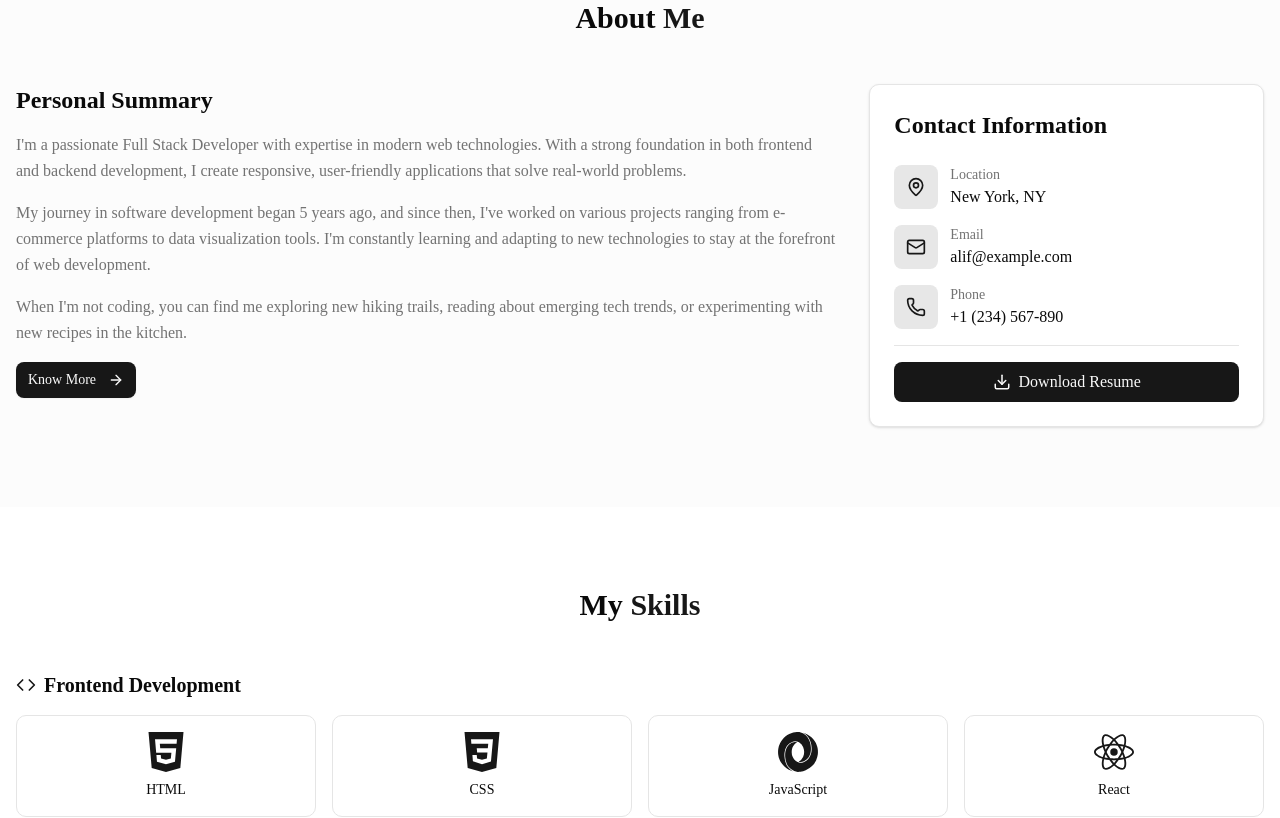
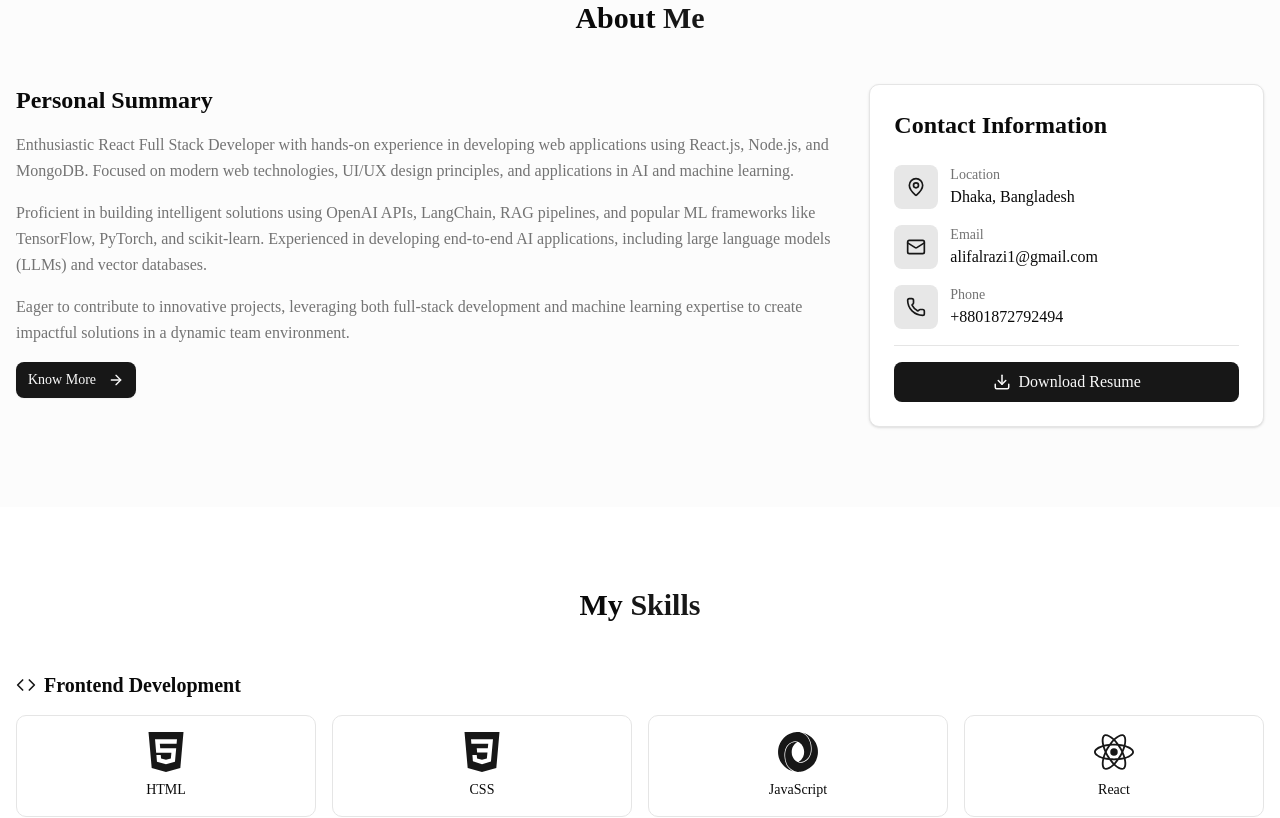
Before and after one commit to ALIF-AL-RAZI/New-Portfolio, a Next.js app: page / in a window 1280 px wide. Shown: the part 960-1778 px from the top of the page. Built offline with nearby package versions, Linux system fonts and the light colour scheme.

Commit message:
all contact info set

```diff
--- a/app/components/AboutSection.jsx
+++ b/app/components/AboutSection.jsx
@@ -29,19 +29,21 @@ export default function AboutSection() {
           >
             <h3 className="text-2xl font-semibold">Personal Summary</h3>
             <p className="text-muted-foreground leading-relaxed">
-              I'm a passionate Full Stack Developer with expertise in modern web technologies.
-              With a strong foundation in both frontend and backend development, I create
-              responsive, user-friendly applications that solve real-world problems.
+            Enthusiastic React Full Stack Developer with hands-on experience in developing web
+applications using React.js, Node.js, and MongoDB. Focused on modern web technologies,
+UI/UX design principles, and applications in AI and machine learning.
             </p>
             <p className="text-muted-foreground leading-relaxed">
-              My journey in software development began 5 years ago, and since then, I've worked
-              on various projects ranging from e-commerce platforms to data visualization tools.
-              I'm constantly learning and adapting to new technologies to stay at the forefront
-              of web development.
+            Proficient in
+building intelligent solutions using OpenAI APIs, LangChain, RAG pipelines, and
+popular ML frameworks like TensorFlow, PyTorch, and scikit-learn. Experienced in
+developing end-to-end AI applications, including large language models (LLMs) and
+vector databases.
             </p>
             <p className="text-muted-foreground leading-relaxed">
-              When I'm not coding, you can find me exploring new hiking trails, reading about
-              emerging tech trends, or experimenting with new recipes in the kitchen.
+            Eager to contribute to innovative projects, leveraging both full-stack
+development and machine learning expertise to create impactful solutions in a dynamic team
+environment.
             </p>
             <Link href="/about">
               <Button>
@@ -66,7 +68,7 @@ export default function AboutSection() {
                 </div>
                 <div>
                   <p className="text-sm text-muted-foreground">Location</p>
-                  <p className="font-medium">New York, NY</p>
+                  <p className="font-medium">Dhaka, Bangladesh</p>
                 </div>
               </div>
 
@@ -76,8 +78,8 @@ export default function AboutSection() {
                 </div>
                 <div>
                   <p className="text-sm text-muted-foreground">Email</p>
-                  <a href="mailto:alif@example.com" className="font-medium hover:text-primary transition-colors">
-                    alif@example.com
+                  <a href="mailto:alifalrazi1@gmail.com" className="font-medium hover:text-primary transition-colors">
+                  alifalrazi1@gmail.com
                   </a>
                 </div>
               </div>
@@ -88,8 +90,8 @@ export default function AboutSection() {
                 </div>
                 <div>
                   <p className="text-sm text-muted-foreground">Phone</p>
-                  <a href="tel:+1234567890" className="font-medium hover:text-primary transition-colors">
-                    +1 (234) 567-890
+                  <a href="tel:+8801872792494" className="font-medium hover:text-primary transition-colors">
+                  +8801872792494
                   </a>
                 </div>
               </div>
--- a/app/components/ContactSection.jsx
+++ b/app/components/ContactSection.jsx
@@ -167,7 +167,7 @@ export default function ContactSection() {
 
             <div className="space-y-4">
               <Link
-                href="https://github.com/yourusername"
+                href="https://github.com/ALIF-AL-RAZI"
                 target="_blank"
                 rel="noopener noreferrer"
                 className="flex items-center gap-4 p-4 rounded-md hover:bg-card transition-colors border border-transparent hover:border-border"
@@ -177,12 +177,12 @@ export default function ContactSection() {
                 </div>
                 <div>
                   <h4 className="font-medium">GitHub</h4>
-                  <p className="text-sm text-muted-foreground">github.com/yourusername</p>
+                  <p className="text-sm text-muted-foreground">github.com/ALIF-AL-RAZI</p>
                 </div>
               </Link>
 
               <Link
-                href="https://linkedin.com/in/yourusername"
+                href="https://linkedin.com/in/alif-al-razi"
                 target="_blank"
                 rel="noopener noreferrer"
                 className="flex items-center gap-4 p-4 rounded-md hover:bg-card transition-colors border border-transparent hover:border-border"
@@ -192,12 +192,12 @@ export default function ContactSection() {
                 </div>
                 <div>
                   <h4 className="font-medium">LinkedIn</h4>
-                  <p className="text-sm text-muted-foreground">linkedin.com/in/yourusername</p>
+                  <p className="text-sm text-muted-foreground">linkedin.com/in/alif-al-razi</p>
                 </div>
               </Link>
 
               <Link
-                href="https://hackerrank.com/yourusername"
+                href="https://hackerrank.com/alifalrazi1"
                 target="_blank"
                 rel="noopener noreferrer"
                 className="flex items-center gap-4 p-4 rounded-md hover:bg-card transition-colors border border-transparent hover:border-border"
@@ -207,7 +207,7 @@ export default function ContactSection() {
                 </div>
                 <div>
                   <h4 className="font-medium">HackerRank</h4>
-                  <p className="text-sm text-muted-foreground">hackerrank.com/yourusername</p>
+                  <p className="text-sm text-muted-foreground">hackerrank.com/alifalrazi1</p>
                 </div>
               </Link>
             </div>
--- a/app/components/Footer.jsx
+++ b/app/components/Footer.jsx
@@ -18,7 +18,7 @@ export default function Footer() {
 
           <div className="flex items-center space-x-4">
             <Link
-              href="https://github.com/yourusername"
+              href="https://github.com/ALIF-AL-RAZI"
               target="_blank"
               rel="noopener noreferrer"
               className="text-foreground hover:text-primary transition-colors"
@@ -27,7 +27,7 @@ export default function Footer() {
               <Github size={20} />
             </Link>
             <Link
-              href="https://linkedin.com/in/yourusername"
+              href="https://linkedin.com/in/alif-al-razi"
               target="_blank"
               rel="noopener noreferrer"
               className="text-foreground hover:text-primary transition-colors"
@@ -36,7 +36,7 @@ export default function Footer() {
               <Linkedin size={20} />
             </Link>
             <Link
-              href="mailto:your.email@example.com"
+              href="mailto:alifalrazi1@gmail.com"
               className="text-foreground hover:text-primary transition-colors"
               aria-label="Email"
             >
--- a/app/components/HeroSection.jsx
+++ b/app/components/HeroSection.jsx
@@ -11,7 +11,7 @@ import Stats from "./Stats";
 export default function HeroSection() {
   const [text, setText] = useState("");
   const [isTyping, setIsTyping] = useState(true);
-  const fullText = "Full Stack Developer & AI Enthusiast";
+  const fullText = "Software Engineer & AI Enthusiast";
 
   // Typewriter effect
   useEffect(() => {
@@ -43,7 +43,7 @@ export default function HeroSection() {
           animate={{ opacity: 1, scale: 1 }}
           transition={{ duration: 0.6, delay: 0.2 }}
         >
-          <div className="absolute inset-0 rounded-full bg-gradient-to-tr from-primary to-secondary opacity-20 blur-2xl animate-pulse"></div>
+          <div className="absolute inset-0 rounded-full bg-gradient-to-tl from-primary to-secondary opacity-20 blur-2xl animate-pulse"></div>
           <div className="relative w-full h-full overflow-hidden rounded-full border-4 border-border">
             <Image
               src="/images/alif.png"
```
